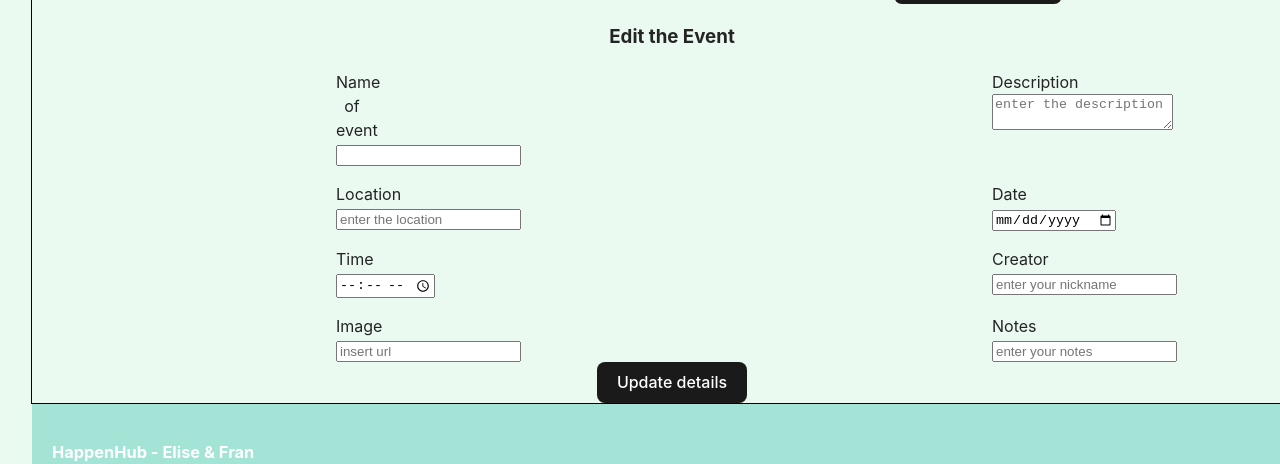
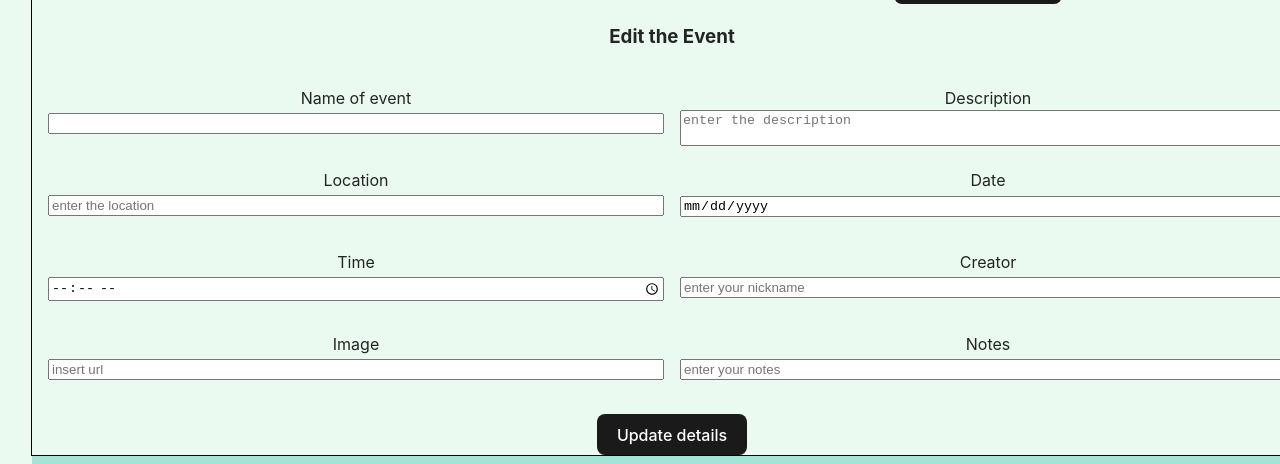
Before and after one commit to devHarmonyHack/HappenHub, a React (Vite) app: page /events/1 in a window 1280 px wide. Shown: the part 1240-1704 px from the top of the page. Built offline with nearby package versions, Linux system fonts and the light colour scheme; no server answers.

Commit message:
displays grid layout in eventDetailsPage

```diff
--- a/src/pages/EventDetailsPage.css
+++ b/src/pages/EventDetailsPage.css
@@ -51,8 +51,23 @@
 
   .form-wrapper {
     display: grid;
-    grid-template-columns: 2rem 1rem;
-    justify-content: space-around;
-    grid-gap: 1rem;
+    grid-template-columns: 1fr 1fr;
+    grid-template-rows: repeat(4, 1fr);
+    padding: 0.5rem;
 
   }
+  .form-item{
+   display: block;;
+  }
+  .EventDetails label{
+    margin: 0.5rem;
+    display: block;
+  }
+  .form-item input,
+  .form-item textarea {
+    width: 100%;
+    box-sizing: border-box;
+  }
+  .form-item textarea{
+    resize:vertical;
+  }
--- a/src/pages/EventDetailsPage.jsx
+++ b/src/pages/EventDetailsPage.jsx
@@ -139,9 +139,10 @@ function EventDetailsPage() {
           <section>
             <h3>Edit the Event</h3>
 
-            <form onSubmit={handleFormSubmit} className="edit-event-details">
+            <form onSubmit={handleFormSubmit} className="edit-event-form">
               <div className="form-wrapper">
-                <label className="form-item">
+                <div className="form-item">
+                  <label htmlFor="name">
                     Name of event
                     <input
                       type="text"
@@ -152,7 +153,10 @@ function EventDetailsPage() {
                       onChange={(e) => setName(e.target.value)}
                     />
                   </label>
-                <label className="form-item">
+                </div>
+
+                <div className="form-item">
+                  <label htmlFor="description">
                     Description
                     <textarea
                       type="text-area"
@@ -163,7 +167,9 @@ function EventDetailsPage() {
                       onChange={(e) => setDescription(e.target.value)}
                     />
                   </label>
-                <label className="form-item">
+                </div>
+                <div className="form-item">
+                  <label htmlFor="location">
                     Location
                     <input
                       type="text"
@@ -174,7 +180,9 @@ function EventDetailsPage() {
                       onChange={(e) => setLocation(e.target.value)}
                     />
                   </label>
-                <label className="form-item">
+                </div>
+                <div className="form-item">
+                  <label htmlFor="date">
                     Date
                     <input
                       type="date"
@@ -185,7 +193,9 @@ function EventDetailsPage() {
                       onChange={(e) => setDate(e.target.value)}
                     />
                   </label>
-                <label className="form-item">
+                </div>
+                <div className="form-item">
+                  <label htmlFor="time">
                     Time
                     <input
                       type="time"
@@ -196,7 +206,9 @@ function EventDetailsPage() {
                       onChange={(e) => setTime(e.target.value)}
                     />
                   </label>
-                <label className="form-item">
+                </div>
+                <div className="form-item">
+                  <label htmlFor="creator">
                     Creator
                     <input
                       type="text"
@@ -207,7 +219,9 @@ function EventDetailsPage() {
                       onChange={(e) => setCreator(e.target.value)}
                     />
                   </label>
-                <label className="form-item">
+                </div>
+                <div className="form-item">
+                  <label htmlFor="image">
                     Image
                     <input
                       type="text"
@@ -218,7 +232,9 @@ function EventDetailsPage() {
                       onChange={(e) => setImage(e.target.value)}
                     />
                   </label>
-                <label className="form-item">
+                </div>
+                <div className="form-item">
+                  <label htmlFor="notes">
                     Notes
                     <input
                       type="text"
@@ -230,6 +246,7 @@ function EventDetailsPage() {
                     />
                   </label>
                 </div>
+              </div>
               <button type="submit">Update details</button>
             </form>
           </section>
```
Lines whose indentation alone changed are shown as unchanged.
